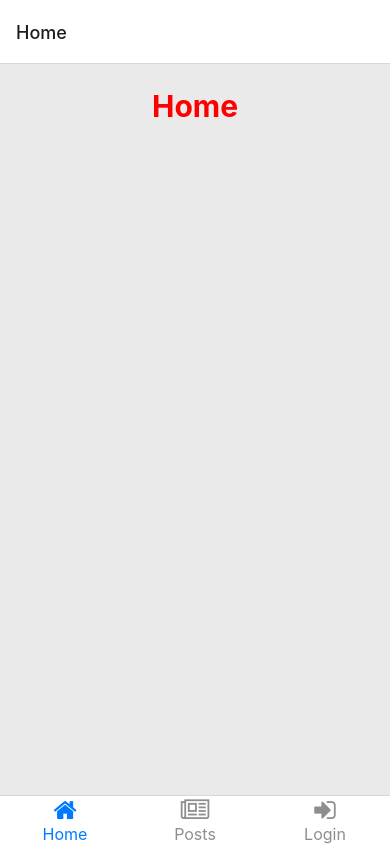
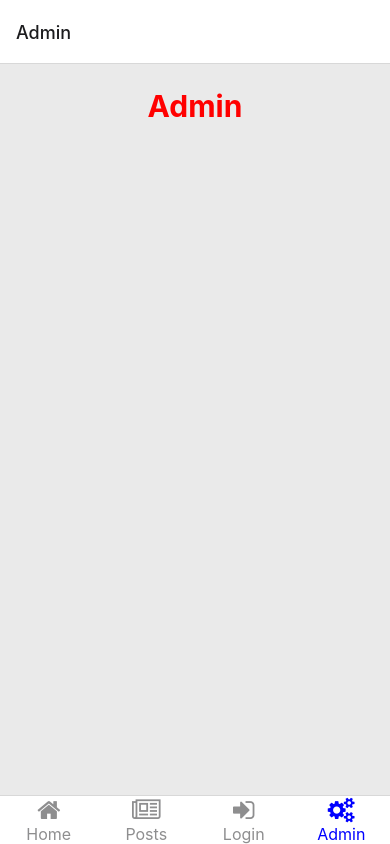
Before and after one commit to RianVitor26/blog-unisales, a React Native app in the folder my-app/: screen /Admin in a window 390 px wide. Built offline with nearby package versions, Linux system fonts and the light colour scheme; what native-base would draw is missing.

Commit message:
style: colocando icons no bottom tabs

```diff
--- a/my-app/src/routes/BottomTabs.jsx
+++ b/my-app/src/routes/BottomTabs.jsx
@@ -1,16 +1,25 @@
 import React from 'react';
 import { createBottomTabNavigator } from '@react-navigation/bottom-tabs';
 import Icon from 'react-native-vector-icons/FontAwesome';
+import { Private } from '../utils/PrivateRoute';
 
 import Home from '../screens/Home';
 import Posts from '../screens/Posts';
 import Login from '../screens/Login';
+import Admin from '../screens/Admin';
 
 const Tab = createBottomTabNavigator();
 
 export default function BottomTabs() {
   return (
-    <Tab.Navigator>
+    <Tab.Navigator
+      screenOptions={{
+        tabBarActiveTintColor: 'blue',
+        tabBarStyle: {
+          display: 'flex',
+        },
+      }}
+    >
       <Tab.Screen
         name="Home"
         component={Home}
@@ -41,6 +50,16 @@ export default function BottomTabs() {
           tabBarLabelStyle: { fontSize: 16 },
         }}
       />
+      <Tab.Screen
+        name="Admin"
+        component={Admin}
+        options={{
+          tabBarIcon: ({ color, size }) => (
+            <Icon name="cogs" color={color} size={size} />
+          ),
+          tabBarLabelStyle: { fontSize: 16 },
+        }}
+      />
     </Tab.Navigator>
   );
 }
--- /dev/null
+++ b/my-app/src/screens/Admin/index.jsx
@@ -0,0 +1,25 @@
+
+import { Text, View, StyleSheet } from 'react-native';
+
+export default function Admin() {
+  return (
+    <View style={styles.container}>
+      <Text style={styles.title}>Admin</Text>
+    </View>
+  );
+}
+
+const styles = StyleSheet.create({
+  container: {
+    flex: 1,
+    alignItems: 'center',
+    padding: 24,
+    backgroundColor: '#eaeaea',
+  },
+  title: {
+    color: 'red',
+    textAlign: 'center',
+    fontSize: 30,
+    fontWeight: 'bold',
+  },
+});
--- a/my-app/src/screens/Login/index.jsx
+++ b/my-app/src/screens/Login/index.jsx
@@ -12,6 +12,7 @@ export default function Login() {
 
 const styles = StyleSheet.create({
   container: {
+    height: '100%',
     display: 'flex',
     alignItems: 'center',
     justifyContent: 'center',
--- a/my-app/src/utils/PrivateRoute.jsx
+++ b/my-app/src/utils/PrivateRoute.jsx
@@ -5,7 +5,7 @@ export const Private = ({ children }) => {
     const { isAuthenticated } = useContext(AuthContext)
 
     if(!isAuthenticated){
-        navigation.navigate('/auth/login');
+        // Navegar até login
     }
 
     return children;
```
Also changed, not shown: my-app/src/routes/index.jsx (+4 -4 lines).
